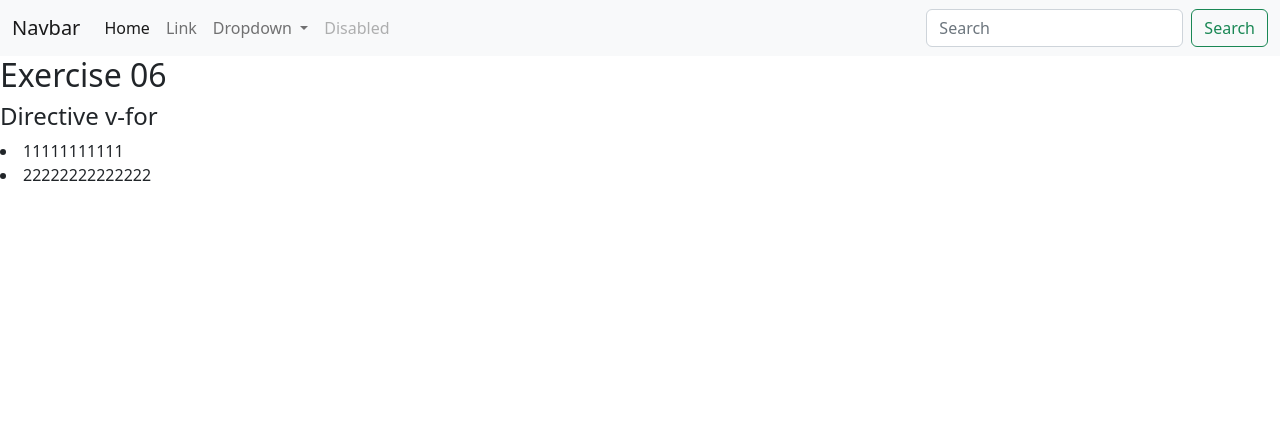
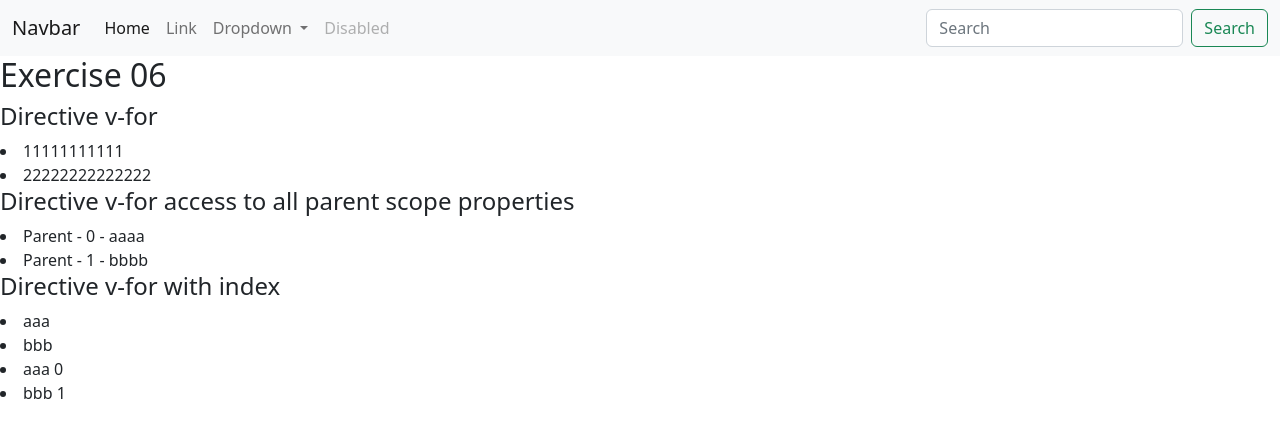
Before and after one commit to ljh9/VueExercises, a Vue app: page / in a window 1280 px wide. Shown: the top 438 px of the page. Built offline with nearby package versions, Linux system fonts and the light colour scheme.

Commit message:
DirectiveVForIndex

```diff
--- /dev/null
+++ b/src/views/Exercise02/DirectiveVForIndex.vue
@@ -0,0 +1,22 @@
+<script>
+export default {
+  data() {
+    return {
+        items: [{ message: 'aaa' }, { message: 'bbb' }]
+    }
+  }
+}
+</script>
+
+<template>
+    <div class="exercise">
+        <li v-for="{ message } in items" v-bind:key="message">
+            {{ message }}
+        </li>
+
+        <!-- with index alias -->
+        <li v-for="({ message }, index) in items" v-bind:key="message">
+            {{ message }} {{ index }}
+        </li>
+    </div>
+</template>
--- a/src/views/Exercise02/ExerciseTest02.vue
+++ b/src/views/Exercise02/ExerciseTest02.vue
@@ -1,5 +1,7 @@
 <script setup>
 import DirectiveVFor from './DirectiveVFor.vue'
+import DirectiveVForParentScope from './DirectiveVForParentScope.vue'
+import DirectiveVForIndex from './DirectiveVForIndex.vue'
 </script>
 
 <template>
@@ -7,5 +9,10 @@ import DirectiveVFor from './DirectiveVFor.vue'
         <h2>Exercise 06</h2>
         <h4>Directive v-for</h4>
         <DirectiveVFor />
+        <h4>Directive v-for access to all parent scope properties</h4>
+        <DirectiveVForParentScope />
+        <h4>Directive v-for with index</h4>
+        <DirectiveVForIndex />
+
     </div>
 </template>
```
